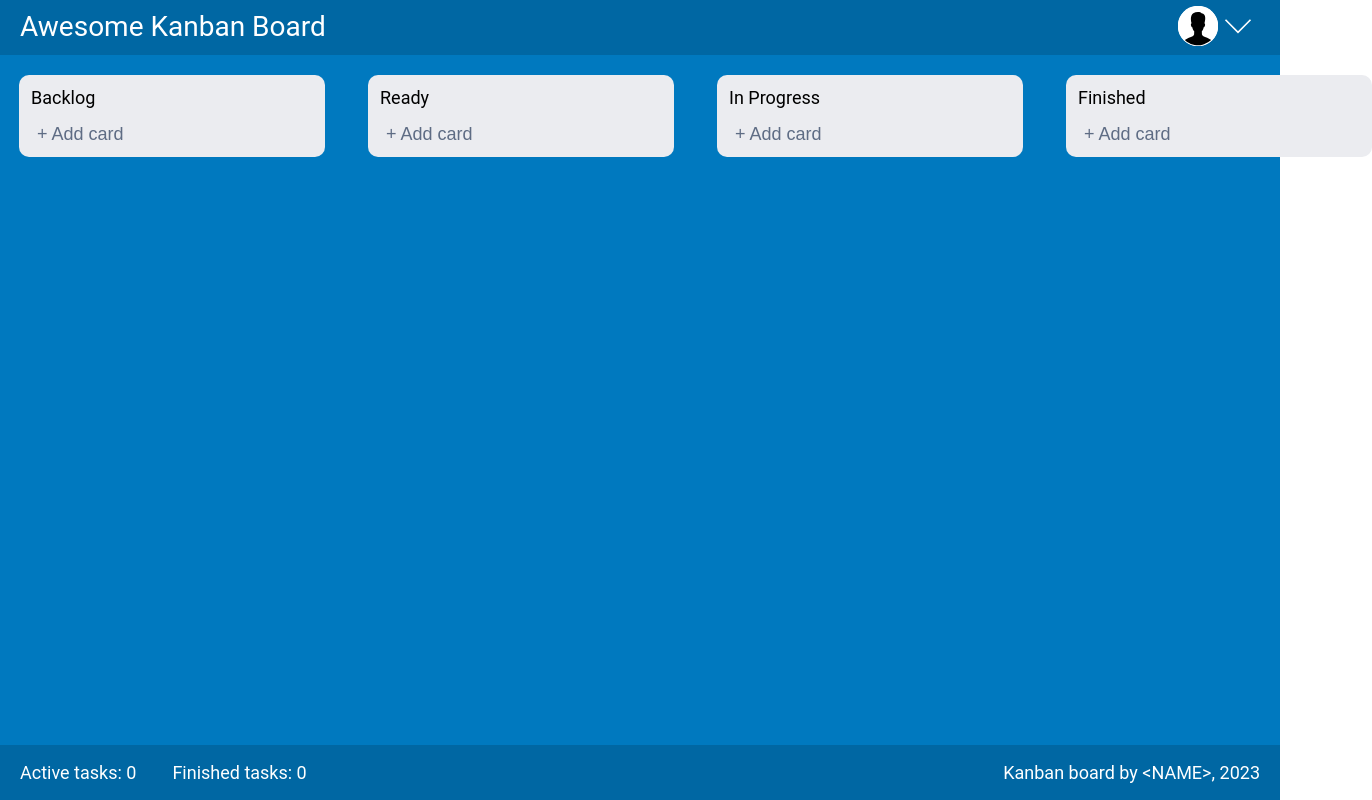
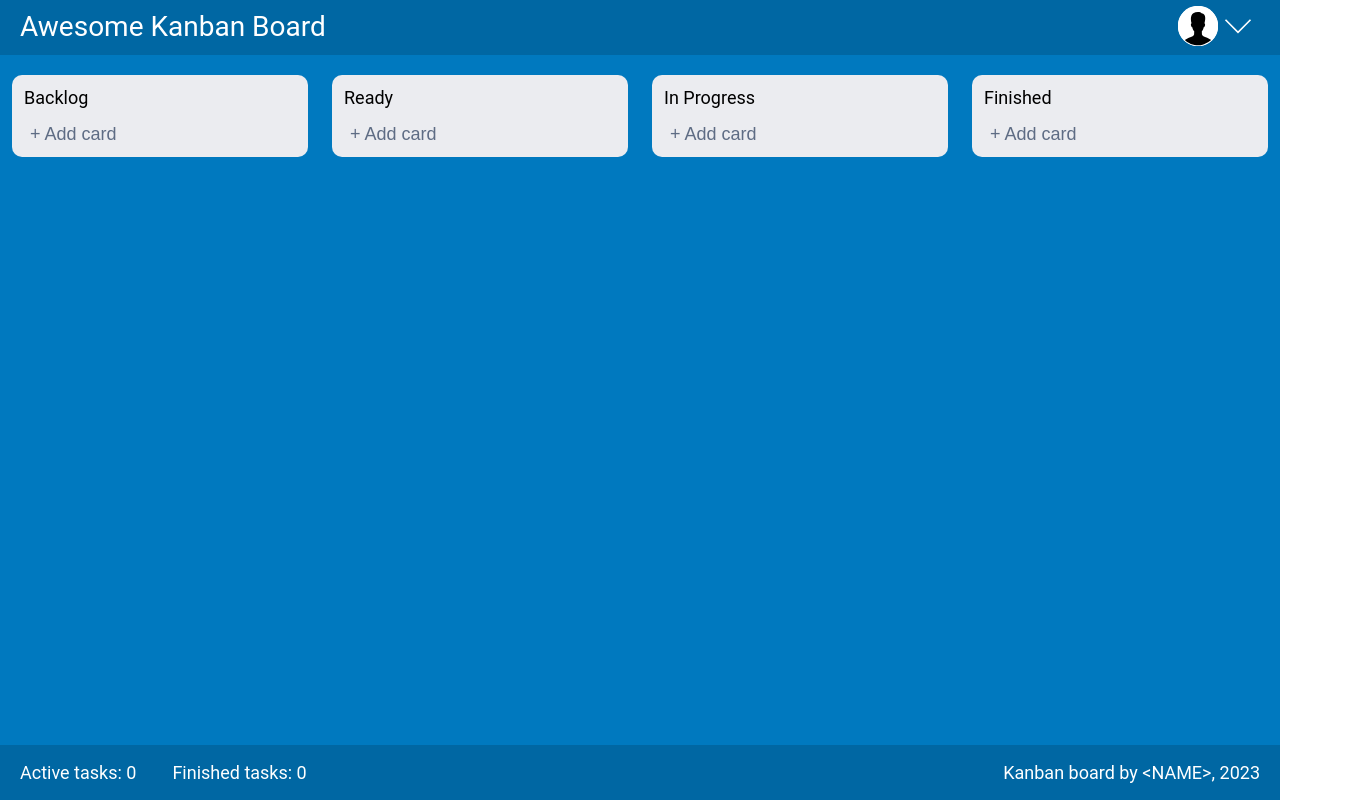
Before and after one commit to Stanisgrox/Typescript-React-Kanban-board, a React (Create React App) app: page / in a window 1280 px wide. Shown: the whole page, 1372 px wide, since content can reach past the window. Built offline with nearby package versions, Linux system fonts and the light colour scheme.

Commit message:
Fix for reference layouts

```diff
--- a/src/components/card-block/card-block.css
+++ b/src/components/card-block/card-block.css
@@ -1,5 +1,5 @@
 .card-block {
-    margin-right: 24px;
+    margin-right: 12px;
     background-color: #EBECF0;
     color: #000;
     border-radius: 10px;
@@ -9,9 +9,9 @@
     padding-left: 12px;
     padding-right: 12px;
     margin-top: 20px;
-    margin-left: 19px;
+    margin-left: 12px;
     width: 22vw;
-    min-width: 282px;
+    min-width: 258px;
     overflow-y: auto;
     max-height: calc(100vh - 200px);
 }
```
